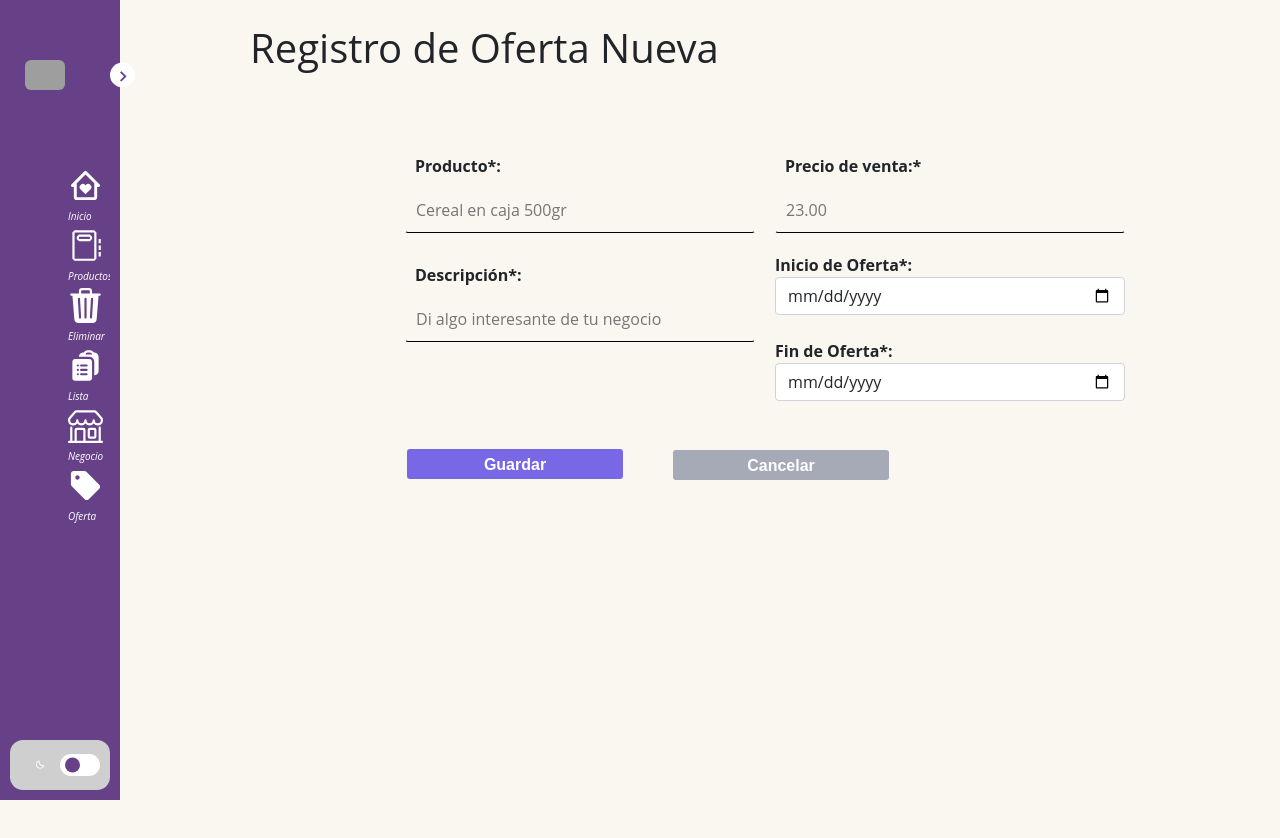
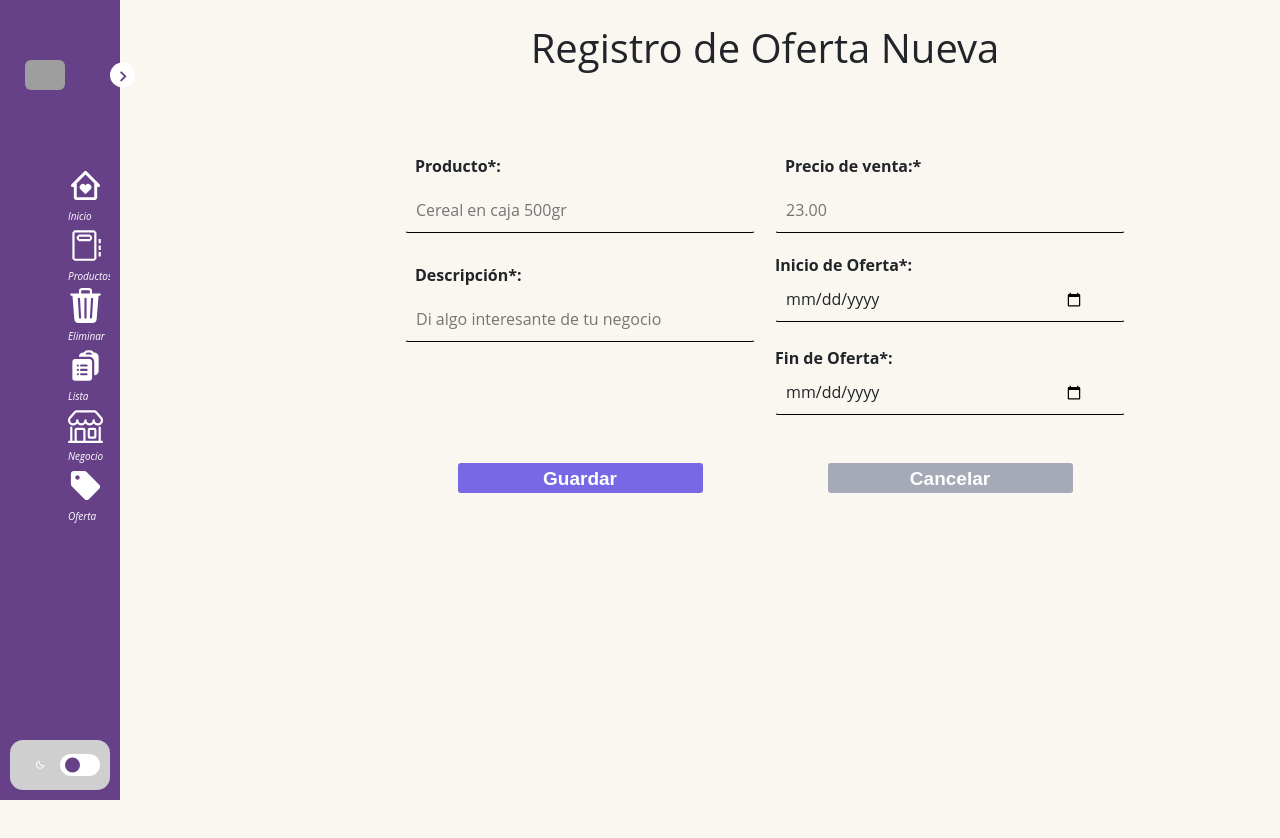
Before and after one commit to crexpo20/back, a React (Create React App) app in the folder Frontend/: page /ofertaNueva in a window 1280 px wide. Shown: the top 838 px of the page. Built offline with nearby package versions, Linux system fonts and the light colour scheme; grey boxes are pictures that could not be loaded.

Commit message:
Co-authored-by: Fabslandia <Fabsland1a@users.noreply.github.com>

```diff
--- a/Frontend/src/App.css
+++ b/Frontend/src/App.css
@@ -578,6 +578,19 @@ body.dark .home .text{
 
 }
 
+#vencimiento{
+    width: 100%;
+	background: #faf7f0;
+	border-radius: 3px;
+	height: 45px;
+	line-height: 45px;
+	padding: 0 40px 0 10px;
+	transition: .3s ease all;
+	border: 1px solid transparent;
+    border-bottom-color: #000000;
+    cursor: pointer;
+}
+
 #label_cat{
     height: 45px;
     padding-top: 10px;
@@ -589,5 +602,12 @@ body.dark .home .text{
 }
 
 
+#guardarP,
+#borrarP
+{
+    width: 100%;
+}
+
+
 
 /*----------select categorias-----------*/
--- a/Frontend/src/components/EliminarProducto.jsx
+++ b/Frontend/src/components/EliminarProducto.jsx
@@ -111,12 +111,16 @@ export const EliminarProducto = () => {
           </div>
           <div>
       <footer>
+      <center>
       <button type='submit' className='btn btn-primary mx-5' id='Eliminar'>
         Eliminar
       </button>
+      </center>
+      <center>
       <button type='button' onClick={handleReset} id='borrar' className='btn btn-danger mx-5'>
         Cancelar
       </button>
+      </center>
       </footer>
       </div>
     </form>
--- a/Frontend/src/components/ModificarNegocio.js
+++ b/Frontend/src/components/ModificarNegocio.js
@@ -175,12 +175,13 @@ export const ModificarNegocio = () => {
 						<b>Error:</b> Por favor rellena el formulario correctamente.
 					</p>
 				</MensajeError>}
-				<ContenedorBotonCentrado>
+				<center>
 					<Boton id= "guardarP" type="submit"> Guardar </Boton>
 					{formularioValido === true && <MensajeExito>“La información del negocio se ha modificado de forma correctamente.</MensajeExito>}
-
+					</center>
+					<center>
 					<Boton id= "borrarP" type="button" onClick={handleReset} className="btn mx-5"> Cancelar </Boton>
-				</ContenedorBotonCentrado>
+					</center>
 
 			</Formulario>
 			<div>
--- a/Frontend/src/components/NuevaOferta.js
+++ b/Frontend/src/components/NuevaOferta.js
@@ -182,7 +182,7 @@ export const NuevaOferta = () => {
               name="ini"
               min={formattedDate}
               max={maxFecha}
-              id="inicio"
+              id="vencimiento"
               placeholder='fecha-inicio*'
               required
               value={inicio}
@@ -201,7 +201,7 @@ export const NuevaOferta = () => {
               className="form-control "
               min={inicio}
               max={maxFecha}
-              id="fin"
+              id="vencimiento"
               placeholder='fecha-fin*'
 
               required
@@ -218,12 +218,12 @@ export const NuevaOferta = () => {
 					</p>
 				</MensajeError>}
 
-				<ContenedorBotonCentrado>
+				<center>
 					<Boton id= "guardarP" type="submit"> Guardar </Boton>
-
-
+					</center>
+          <center>
 					<Boton id= "borrarP" type="button" onClick={handleReset} className="btn mx-5"> Cancelar </Boton>
-				</ContenedorBotonCentrado>
+          </center>
 
 			</Formulario>
 
--- a/Frontend/src/components/ProductoNuevo.js
+++ b/Frontend/src/components/ProductoNuevo.js
@@ -163,6 +163,7 @@ export const ProductoNuevo = () =>{
 
 
 	const onSubmit = async(e) => {
+		document.getElementById("img-uploader").enctype = "multipart/form-data";
 		e.preventDefault();
 		console.log(imagePreview.src);
 		if(
@@ -172,6 +173,7 @@ export const ProductoNuevo = () =>{
 			descripcion.valido === 'true' &&
 			precio.valido === 'true' &&
 			marca.valido === 'true'
+
 
 		){ /*mismo del controller*/
 			const newProducto={
@@ -194,7 +196,7 @@ export const ProductoNuevo = () =>{
 			cambiarFormularioValido(true);
 			cambiarProducto({campo: '', valido: ''});
 			cambiarCodigo({campo: '', valido: null});
-
+			document.ready = document.getElementById("select_categorias").value = '0';
 			cambiarDescripcion({campo: '', valido: null});
 			cambiarPrecio({campo: '', valido: null});
 			cambiarMarca({campo: '', valido: null});
@@ -285,6 +287,9 @@ export const ProductoNuevo = () =>{
 		cambiarMarca("");
     }
 
+	function myFunction(){
+		document.getElementById("img-uploader").enctype = "multipart/form-data";
+	}
 	return (
     <center>
 		<head>
@@ -293,14 +298,10 @@ export const ProductoNuevo = () =>{
 		</head>
 		<div class="home">
 
-
-        <br/>
 			<head>
 			<meta http-equiv="Access-Control-Allow-Origin" content="*"></meta>
 			</head>
 			<ContenedorBotonCentrado><h1>Registro de Producto</h1></ContenedorBotonCentrado>
-
-
 
           	<br/>
 
@@ -334,7 +335,7 @@ export const ProductoNuevo = () =>{
 						<select name="select" id = "select_categorias"
 
 						>
-						<option  id = "valor_inicial" value="" disabled selected>Seleccione la categoría:</option>
+							<option  id = "valor_inicial" value="0" disabled selected>Seleccione la categoría:</option>
 
 							<option value="1">Abarrotes</option>
 							<option value="2">Bebidas</option>
@@ -384,19 +385,19 @@ export const ProductoNuevo = () =>{
 						expresionRegular={expresiones.marca}
 					/>
 
-
+					<ContenedorBotonCentrado>
 						<div class="container">
 							<center>
-       				<div class="card">
+								<div class="card" id = "contenedorImagen"  >
 									<img id="img-preview"/>
-            				<div class="card-footer">
-                				<input accept="image/png,image/jpg" type="file" id="img-uploader" className='img-upload' required ></input>
-                				<progress id="img-upload-bar" value="0" max="100"></progress>
+										<div class="card-footer" id = "contenedorImagen">
+											<input accept="image/png,image/jpg" type="file" id="img-uploader" className='img-upload' required  = "true"></input>
+											<progress id="img-upload-bar" value="0" max="100" ></progress>
 										</div>
 								</div>
 							</center>
 						</div>
-
+					</ContenedorBotonCentrado>
 
 					{formularioValido === false && <MensajeError>
 						<p>
@@ -405,18 +406,14 @@ export const ProductoNuevo = () =>{
 						</p>
 
 					</MensajeError>}
-				<ContenedorBotonCentrado>
-					<Boton id= "guardarP" type="submit" onClick={onSubmit}> Guardar </Boton>
-
-					<Boton id= "borrarP" type="button" onClick={handleReset} className="btn mx-5"> Cancelar </Boton>
-				</ContenedorBotonCentrado>
+						<center>
+						<Boton id= "guardarP" type="submit" onClick={onSubmit} s> Guardar </Boton>
+						</center>
+						<center>
+						<Boton id= "borrarP"  type="button" onClick={handleReset} className="btn mx-5"> Cancelar </Boton>
+						</center>
 
 				</Formulario>
-
-			<div>
-
-				</div>
-
 
 			</main>
 			<script src="https://unpkg.com/axios@1.1.2/dist/axios.min.js"></script>
--- a/Frontend/src/css/estilos.css
+++ b/Frontend/src/css/estilos.css
@@ -423,13 +423,13 @@ body{
     color: white;
     height: 30px;
 	line-height: 5px;
-    width: 30%;
-    padding: 10px 20px;
+    width: 70%;
+    padding: 5px 20px;
     text-align: center;
     justify-content: center;
     text-decoration: none;
-    display: inline-block;
-    font-size: 16px;
+    display: flexbox;
+    font-size: 19px;
     margin: 4px 2px;
     cursor: pointer;;
     border: none;
@@ -441,18 +441,19 @@ body{
 }
 
 #borrarP{
+
     background-color:#A6A9B6;
     border: none;
     color: white;
     height: 30px;
 	line-height: 5px;
-    width: 30%;
+    width: 70%;
     padding: 10px 20px;
     text-align: center;
     text-decoration: none;
     justify-content: center;
-    display: inline-block;
-    font-size: 16px;
+    display: flexbox;
+    font-size: 19px;
     margin: 4px 2px;
     cursor: pointer;
     transition: .1s ease all;
--- a/Frontend/src/css/ventanaImagen.css
+++ b/Frontend/src/css/ventanaImagen.css
@@ -1,23 +1,24 @@
 /*modal*/
 .modal{
-    width: 100vw;
-    height: 100vh;
+    width: 50%;
     display: flex;
     justify-content: center;
     align-items:center;
-    position: fixed; /*hace que se quede en un mismo lugar*/
-    top:0;   /*estos dos van de la mano con fixed*/
+      /*estos dos van de la mano con fixed*/
     left: 0;
+    border-radius: 5px;
     background-color: rgba(0, 0, 0, 0.41);
 }
 
 .modal-content{
-    width: 95%;
-    max-width: 500px;
+    width:50%;
+              height: 70%;
+              max-height:'100%';
+              max-width:'100%';
     padding: 20px;
-    position: relative;
+    overflow-y: auto;
     background-color:#cbcaca;
-    border-radius: 5px;
+    border-radius: 10px;
     box-sizing: border-box;
 
 }
--- a/Frontend/src/elementos/Formularios.js
+++ b/Frontend/src/elementos/Formularios.js
@@ -37,6 +37,7 @@ const GrupoInput = styled.div`
 	position: relative;
 	z-index: 90;
 `;
+
 
 const Input = styled.input`
 	width: 100%;
@@ -113,23 +114,23 @@ const ContenedorTerminos = styled.div`
 `;
 
 const ContenedorBotonCentrado = styled.div`
-	background: #faf7f0;
+	background: ;
 	display: block;
 	direction: ltr;
 	grid-auto-flow: row;
 	flex-direction: row;
 	align-items: center;
 	grid-column: span 2;
+	text-align:center;
+	width:100%;
 
-	@media (max-width: 800px){
-		grid-column: span 1;
-	}
 `;
 
 const Boton = styled.button`
+
 	height: 45px;
 	line-height: 45px;
-	width: 30%;
+	width: 50%;
 	background: #000;
 	color: #fff;
 	font-weight: bold;
@@ -137,7 +138,7 @@ const Boton = styled.button`
 	border-radius: 3px;
 	cursor: pointer;
 	transition: .1s ease all;
-	padding: 16px 32px;
+
 	text-align:center;
 	&:hover {
 		box-shadow: 3px 0px 30px rgba(163,163,163, 1);
@@ -177,5 +178,6 @@ export {
 	ContenedorBotonCentrado,
 	Boton,
 	MensajeExito,
-	MensajeError
+	MensajeError,
+
 };
```
Also changed, not shown: Frontend/src/components/ModalForm.js (+32 -25 lines). Lines whose indentation alone changed are shown as unchanged.
